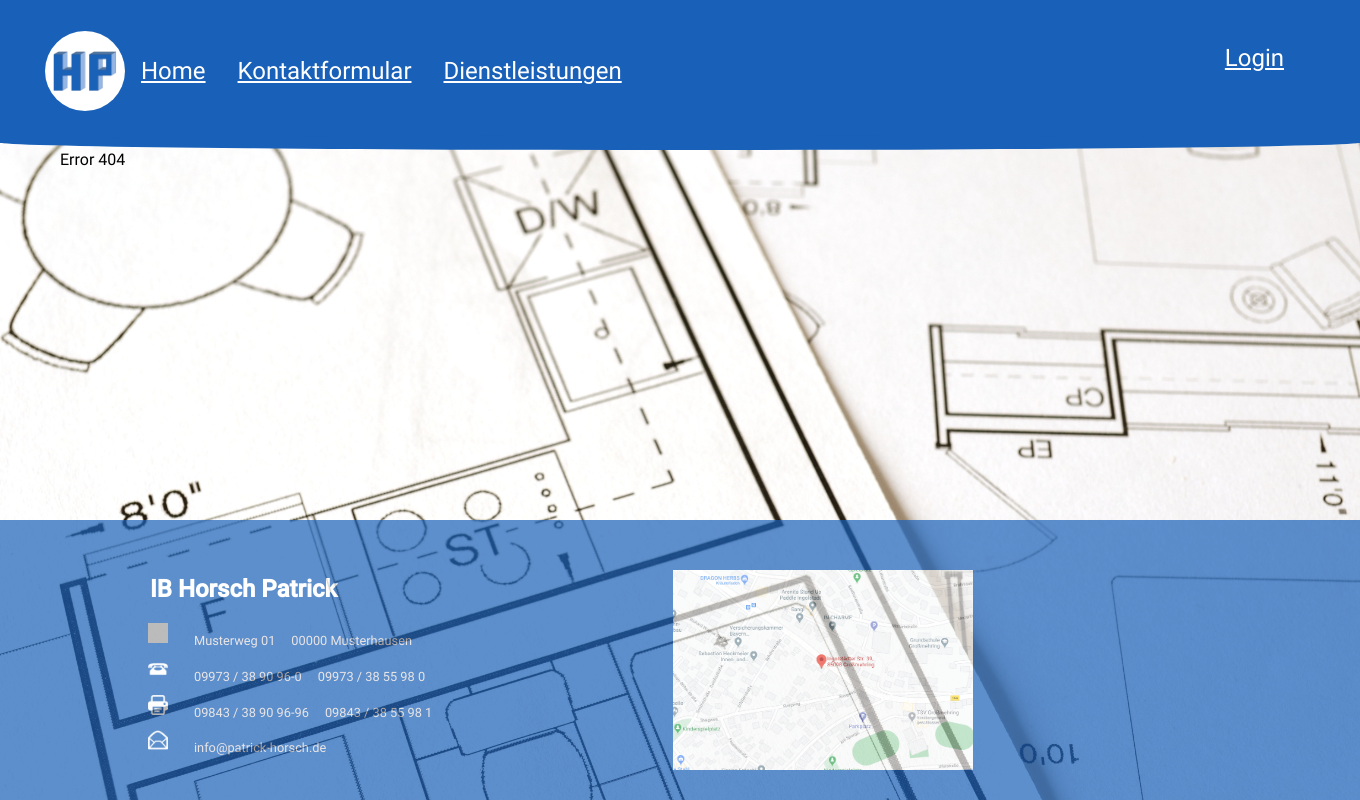
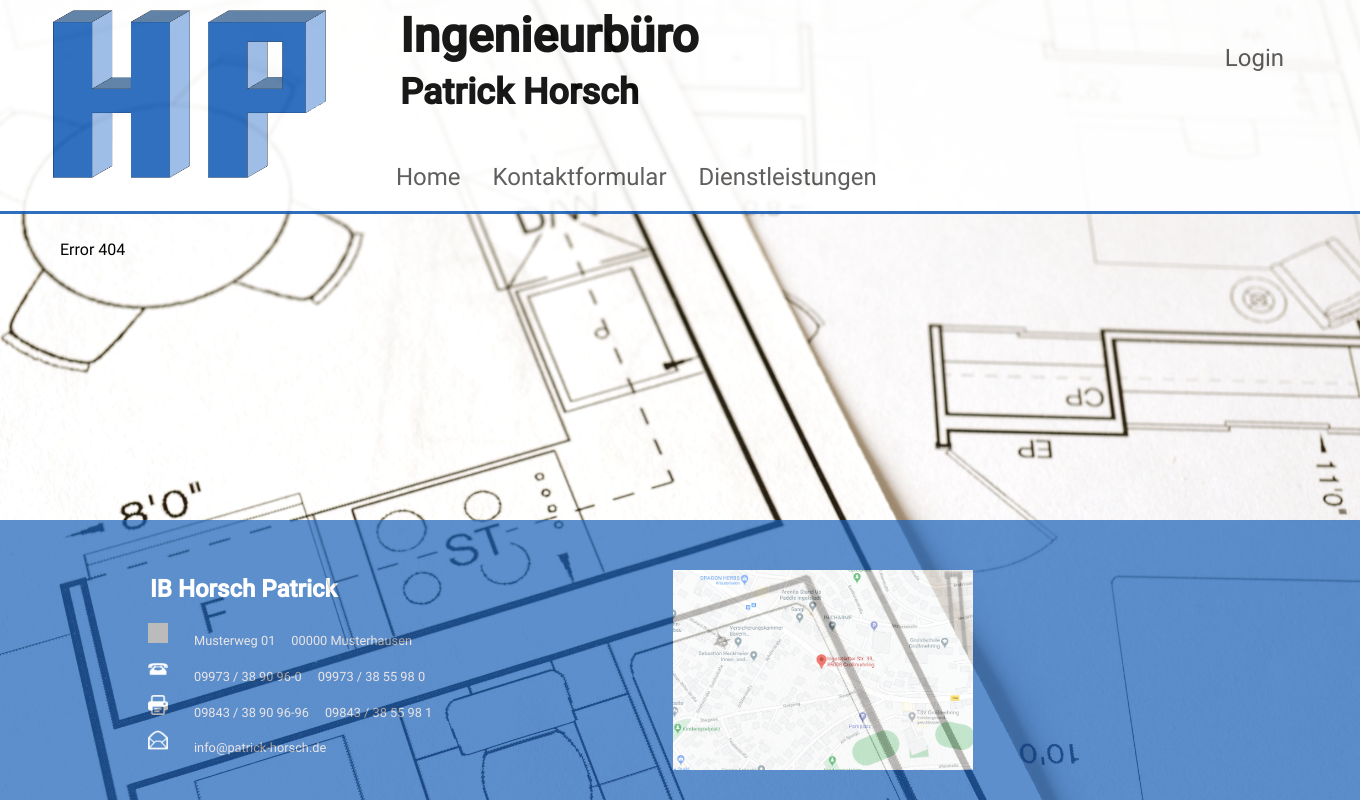
Before and after one commit to fh-erfurt/Dyn.WebProg-ChriMaMi, a PHP site: page /index.php?p=design-sek-header in a window 1360 px wide. Run offline with PHP 8.4, Linux system fonts and the light colour scheme; grey boxes are pictures that could not be loaded.

Commit message:
second header and background updated

```diff
--- a/src/assets/design/design-index.css
+++ b/src/assets/design/design-index.css
@@ -23,7 +23,7 @@ body {
 
 .circle
 {
-/*    display: none;*/
+    display: none;
     background-color: var(--headcolor);
     position: relative;
     bottom: 5%;
@@ -38,11 +38,12 @@ body {
 }
 
 #content-wrap{
-    padding-bottom: 280px;
-    padding-right: 60px;
-    padding-left: 60px;
+    padding: 90px 60px 280px;
 }
 
+#firstHead{
+    display: none;
+}
 header{
     height: var(--headsize);
     font-size: 24px;
@@ -71,6 +72,10 @@ nav .navigation .logo {
     justify-content: center;
 }
 
+nav .navigation .logo img {
+    width: 80%;
+}
+
 nav .navigation li {
     list-style-type: none;
 }
@@ -80,9 +85,9 @@ nav .navigation a {
     padding: 14px 16px;
 }
 
-img{
+/*img{          Größe in "nav .navigation .logo img" ausschließlich für dieses Img definiert
     width: 80%;
-}
+}*/
 
 .submitLogout
 {
@@ -182,7 +187,7 @@ footer ul li img{
 .mainArticle
 {
     display: flex;
-    padding: 20px;
+    padding: 15px;
     margin: 15px;
     border-style: solid;
     border-radius: 20px;
--- a/src/assets/design/design-sek-header.css
+++ b/src/assets/design/design-sek-header.css
@@ -1,14 +1,18 @@
 nav {
+    margin: unset;
+    display: block;
+    align-items: center;
+    height: 5px;
+}
 
-    margin: unset;
-    display: flex;
-    align-items: center;
+nav ul{
+    margin: 0px;
 }
 
 nav .navigation-sek {
     display: flex;
     align-items: center;
-    margin: 5px;
+    margin: 50px 0px 15px -60px;
 }
 
 nav .navigation-sek .logo {
@@ -27,11 +31,67 @@ nav .navigation-sek a {
     text-decoration: none;
 }
 
-img{
-    width: 80%;
+
+/*.sek-box {
+    position: fixed;
+    background: #FFFFFF;
+    opacity: 90%;
+    width: 100%;
+    border-bottom-style: ridge;
+    border-size: 15px;
+    border-color: var(--headcolor);
+!*    box-shadow: 5px 5px 5px 2px var(--headcolor);*!
+}*/
+
+#head_container {
+/*    display: none;*/
+    background: #FFFFFF;
+    position: absolute;
+    opacity: 90%;
+    width: 100%;
+    border-bottom-style: solid;
+    border-size: 15px;
+    border-color: var(--headcolor);
+    display: inline-grid;
+    grid-template-columns: 330px 500px 500px 50px;
+    grid-template-rows: auto;
+    gap: 0px 0px;
+    grid-template-areas:
+    "logo sekcontent sekcontent ."
+    ". . . ."
+    ". . . .";
 }
 
-.sek-box {
-    position: relative;
-    width: 100%;
+#sek-head-logo img{
+    width: 280px;
+    padding: 7px 0px 25px 50px;
+    grid-area: logo;
 }
+
+#sek-headcontent{
+    grid-area: sekcontent;
+    margin-left: 70px;
+}
+
+#sek-headcontent h1{
+    margin-top: 7px;
+    margin-bottom: 7px;
+}
+
+#sek-headcontent h2{
+    margin-top: 7px;
+    margin-bottom: 7px;
+}
+
+#sek-nav-container{
+
+    padding: 20px;
+}
+
+.sek-box img{
+    opacity: unset;
+}
+
+#sek-break-line{
+    background-color: var(--headcolor);
+}
--- /dev/null
+++ b/src/assets/javascripts/header.js
@@ -0,0 +1,4 @@
+
+var checkHeader = function(){
+    console.log('checkHeader');
+};
--- a/src/index.php
+++ b/src/index.php
@@ -41,7 +41,9 @@ $page = isset($_GET['p']) ? $_GET['p'] : 'main';
     <title>IB-Patrick Horsch</title>
     <link href="<?=ROOTPATH.'/assets/roboto/font.css'?>" rel="stylesheet">
     <link href="<?=ROOTPATH.'/assets/design/design-index.css'?>" rel="stylesheet">
+    <link href="<?=ROOTPATH.'/assets/design/design-sek-header.css'?>" rel="stylesheet">
     <link href="<? ROOTPATH.'/assets/design/design-members.css' ?>" rel="stylesheet">
+    <script language="JavaScript" type="text/javascript" src="assets/javascripts/header.js"></script>
 </head>
 <body>
 <div id="page-container">
--- a/src/view/site.php
+++ b/src/view/site.php
@@ -1,32 +1,50 @@
 <header>
-
+    <div id="firstHead">
         <nav class="box">
             <ul class="navigation">
-            <li class="logo"><img src="<?=ROOTPATH.'/assets/logo/logo.png'?>" alt="Logo"></li>
-            <li><a href="<?=$_SERVER['SCRIPT_NAME']?>/?p=main">Home</a></li>
-            <li><a href="<?=$_SERVER['SCRIPT_NAME']?>/?p=login" class="submitLogout">Login</a></li>
-            <li><a href="<?=$_SERVER['SCRIPT_NAME']?>/?p=forms">Kontaktformular</a></li>
-            <li><a href="<?=$_SERVER['SCRIPT_NAME']?>/?p=services">Dienstleistungen</a></li>
+                <li class="logo"><img src="<?= ROOTPATH . '/assets/logo/logo.png' ?>" alt="Logo"></li>
+                <li><a href="<?= $_SERVER['SCRIPT_NAME'] ?>/?p=main">Home</a></li>
+                <li><a href="<?= $_SERVER['SCRIPT_NAME'] ?>/?p=login" class="submitLogout">Login</a></li>
+                <li><a href="<?= $_SERVER['SCRIPT_NAME'] ?>/?p=forms">Kontaktformular</a></li>
+                <li><a href="<?= $_SERVER['SCRIPT_NAME'] ?>/?p=services">Dienstleistungen</a></li>
             </ul>
         </nav>
         <div class="circle"></div>
+    </div>
+    <div id="head_container">
+        <div id="sek-head-logo">
+            <img src="<?= ROOTPATH . '/assets/logo/logo.png' ?>" alt="Logo">
+        </div>
+        <div id="sek-headcontent">
+            <h1>Ingenieurbüro</h1>
+            <h2>Patrick Horsch</h2>
+            <nav>
+                <ul class="navigation-sek">
+                    <li><a href="<?= $_SERVER['SCRIPT_NAME'] ?>/?p=main">Home</a></li>
+                    <li><a href="<?= $_SERVER['SCRIPT_NAME'] ?>/?p=login" class="submitLogout">Login</a></li>
+                    <li><a href="<?= $_SERVER['SCRIPT_NAME'] ?>/?p=forms">Kontaktformular</a></li>
+                    <li><a href="<?= $_SERVER['SCRIPT_NAME'] ?>/?p=services">Dienstleistungen</a></li>
+                </ul>
+            </nav>
+        </div>
+    </div>
+
 </header>
 <main>
     <div id="content-wrap">
         <?
-    switch($page)
-    {
+        switch ($page) {
             case 'services':
-            include (VIEWPATH.'/pages/services.php');
+                include(VIEWPATH . '/pages/services.php');
                 break;
             case 'forms':
-            include (VIEWPATH.'/pages/forms.php');
+                include(VIEWPATH . '/pages/forms.php');
                 break;
             case 'login':
-            include (VIEWPATH.'/pages/login.php');
+                include(VIEWPATH . '/pages/login.php');
                 break;
             case 'main':
-            include (VIEWPATH.'/pages/main.php');
+                include(VIEWPATH . '/pages/main.php');
                 break;
             default:
                 echo 'Error 404';
@@ -42,22 +60,22 @@
                 <h2>IB Horsch Patrick</h2>
             </ul>
             <ul>
-            <li><img src="<?=ROOTPATH.'/assets/icons/marker.png'?>" /></li>
+                <li><img src="<?= ROOTPATH . '/assets/icons/marker.png' ?>"/></li>
                 <li>Musterweg 01</li>
                 <li>00000 Musterhausen</li>
             </ul>
             <ul>
-            <li><img src="<?=ROOTPATH.'/assets/icons/phone.png'?>" /></li>
+                <li><img src="<?= ROOTPATH . '/assets/icons/phone.png' ?>"/></li>
                 <li> 09973 / 38 90 96-0</li>
                 <li> 09973 / 38 55 98 0</li>
             </ul>
             <ul>
-            <li><img src="<?=ROOTPATH.'/assets/icons/printer.png'?>" /></li>
+                <li><img src="<?= ROOTPATH . '/assets/icons/printer.png' ?>"/></li>
                 <li> 09843 / 38 90 96-96</li>
                 <li> 09843 / 38 55 98 1</li>
             </ul>
             <ul>
-            <li><img src="<?=ROOTPATH.'/assets/icons/mail.png'?>" /></li>
+                <li><img src="<?= ROOTPATH . '/assets/icons/mail.png' ?>"/></li>
                 <li>
                     info@patrick-horsch.de
                 </li>
@@ -65,7 +83,7 @@
         </div>
         <div class="right">
             <ul>
-            <li><img src="<?=ROOTPATH.'/assets/images/googleMaps.png'?>" /></li>
+                <li><img src="<?= ROOTPATH . '/assets/images/googleMaps.png' ?>"/></li>
             </ul>
         </div>
     </section>
```
Also changed, not shown: src/assets/design/design-login.css (+10 -8 lines), 1 other file. Lines whose indentation alone changed are shown as unchanged.
